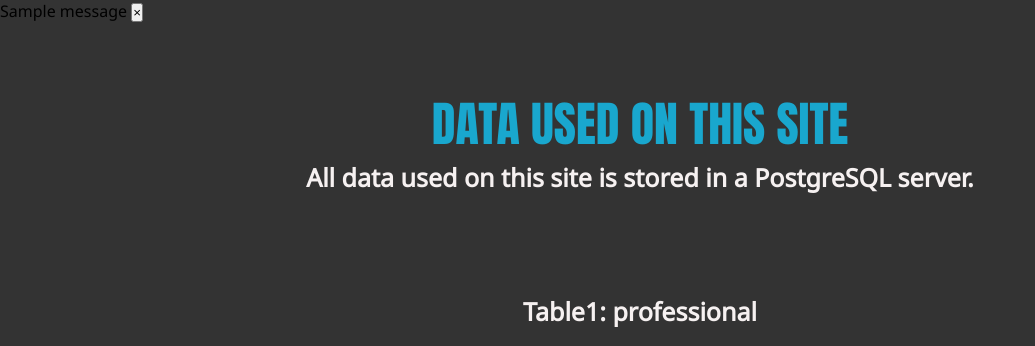
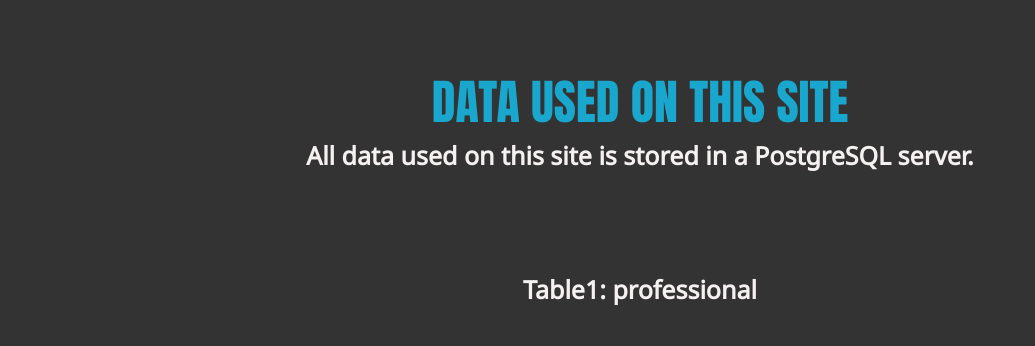
Before and after one commit to andrehaffner/flask_andrehaffner, a Flask app: page /data in a window 1280 px wide. Shown: the part 80-426 px from the top of the page, without its empty margins (0-1035 px from the left). Run offline with Flask 3, Linux system fonts and the light colour scheme; tables that the repository leaves empty hold one stand-in row (values such as "Sample post"); one stand-in notice (Sample message) is shown; some libraries are stand-ins or nearby versions.

Commit message:
flask messages

```diff
--- a/templates/base.html
+++ b/templates/base.html
@@ -36,27 +36,7 @@
         </nav>
     </section>
 
-    {% with messages = get_flashed_messages(with_categories=true) %}
-        {% if messages %}
-            {% for category, message in messages %}
-                {% if category == 'error' %}
-                    <div class="alert alert-danger alter-dismissable fade show" role="alert">
-                        {{message}}
-                        <button type="button" class="close" data-dismiss="alert">
-                            <span aria-hidden="true">&times;</span>
-                        </button>
-                    </div>
-                {% else %}
-                    <div class="alert alert-success alter-dismissable fade show" role="alert">
-                        {{message}}
-                        <button type="button" class="close" data-dismiss="alert">
-                            <span aria-hidden="true">&times;</span>
-                        </button>
-                    </div>
-                {% endif %}
-            {% endfor %}
-        {% endif %}
-    {% endwith %}
+
 
     <section>
         <br/><br/><br/>
```
